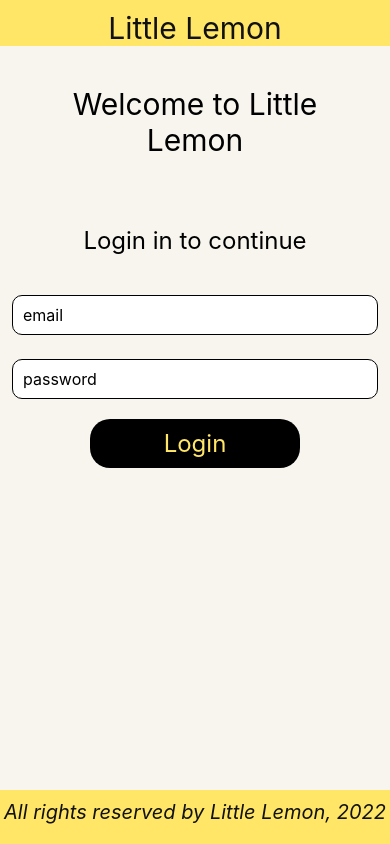
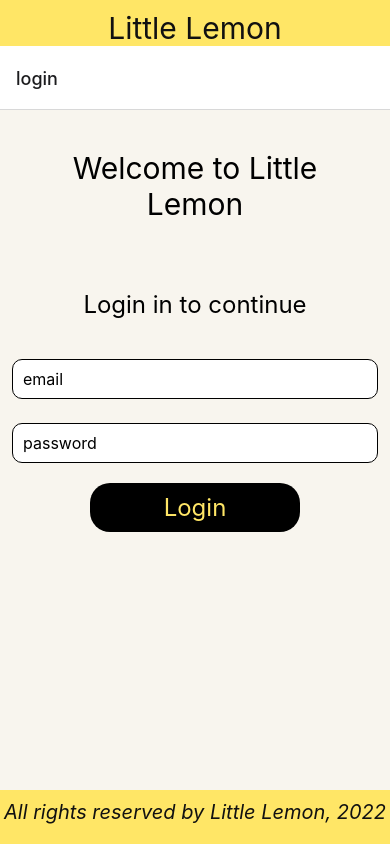
Before and after one commit to archit-sehgal/CoursersReactNative_Project1, a React Native app: screen / in a window 390 px wide. Built offline with nearby package versions, Linux system fonts and the light colour scheme.

Commit message:
added navigation

```diff
--- a/App.js
+++ b/App.js
@@ -1,26 +1,33 @@
 import React from "react";
-import { Text, View, ScrollView,StyleSheet } from "react-native";
+import { NavigationContainer } from '@react-navigation/native';
+import { createNativeStackNavigator } from '@react-navigation/native-stack';
+import { Text, View, ScrollView, StyleSheet } from "react-native";
 import LittleLemonHeader from "./components/LittleLemonHeader";
 import LittleLemonFooter from "./components/LittleLemonFooter";
 import LittleLemonContent from "./components/LittleLemonContent";
 import LittleLemonWelcome from "./components/LittleLemonWelcome";
 import LittleLemonFeedback from "./components/LittleLemonFeedback";
 import LittleLemonLogin from "./components/LittlelemonLogin";
+
+const Stack=createNativeStackNavigator();
+
 export default function WelcomeApp() {
   return (
-    <View style={styles.container}>
-      <LittleLemonHeader />
-      <LittleLemonLogin/>
-      {/* <LittleLemonWelcome/> */}
-      {/* <LittleLemonFeedback/> */}
-      {/* <LittleLemonContent/> */}
-      <LittleLemonFooter />
-    </View>
+    <NavigationContainer>
+      <View style={styles.container}>
+        <LittleLemonHeader />
+        <Stack.Navigator>
+          <Stack.Screen name="login" component={LittleLemonLogin}/>
+          {/* <Stack.Screen name="Welcome" component={LittleLemonWelcome}/> */}
+        </Stack.Navigator>
+        <LittleLemonFooter />
+      </View>
+    </NavigationContainer>
   )
 }
-const styles=StyleSheet.create({
-  container:{
-    flex:1,
-    backgroundColor:"#FFE666"
+const styles = StyleSheet.create({
+  container: {
+    flex: 1,
+    backgroundColor: "#FFE666"
   }
 })
--- a/package.json
+++ b/package.json
@@ -10,12 +10,13 @@
   },
   "dependencies": {
     "@react-navigation/native": "^6.1.9",
+    "@react-navigation/native-stack": "^6.9.17",
     "expo": "~49.0.7",
     "expo-status-bar": "~1.6.0",
     "react": "18.2.0",
     "react-native": "0.72.6",
-    "react-native-screens": "~3.22.0",
-    "react-native-safe-area-context": "4.6.3"
+    "react-native-safe-area-context": "^4.6.3",
+    "react-native-screens": "~3.22.0"
   },
   "devDependencies": {
     "@babel/core": "^7.20.0"
```
Also changed, not shown: 1 other file (tests, documents, lock files or other folders).
